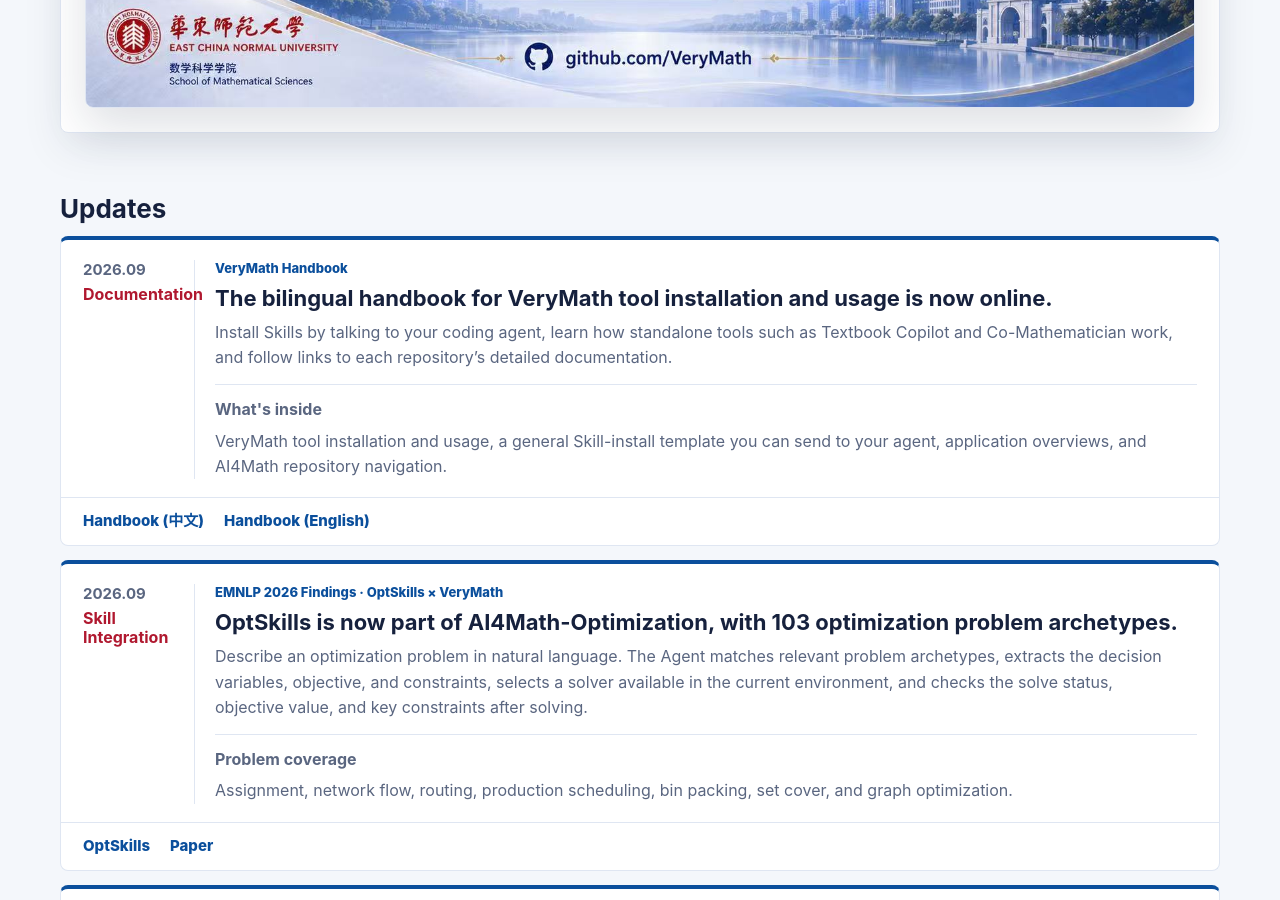
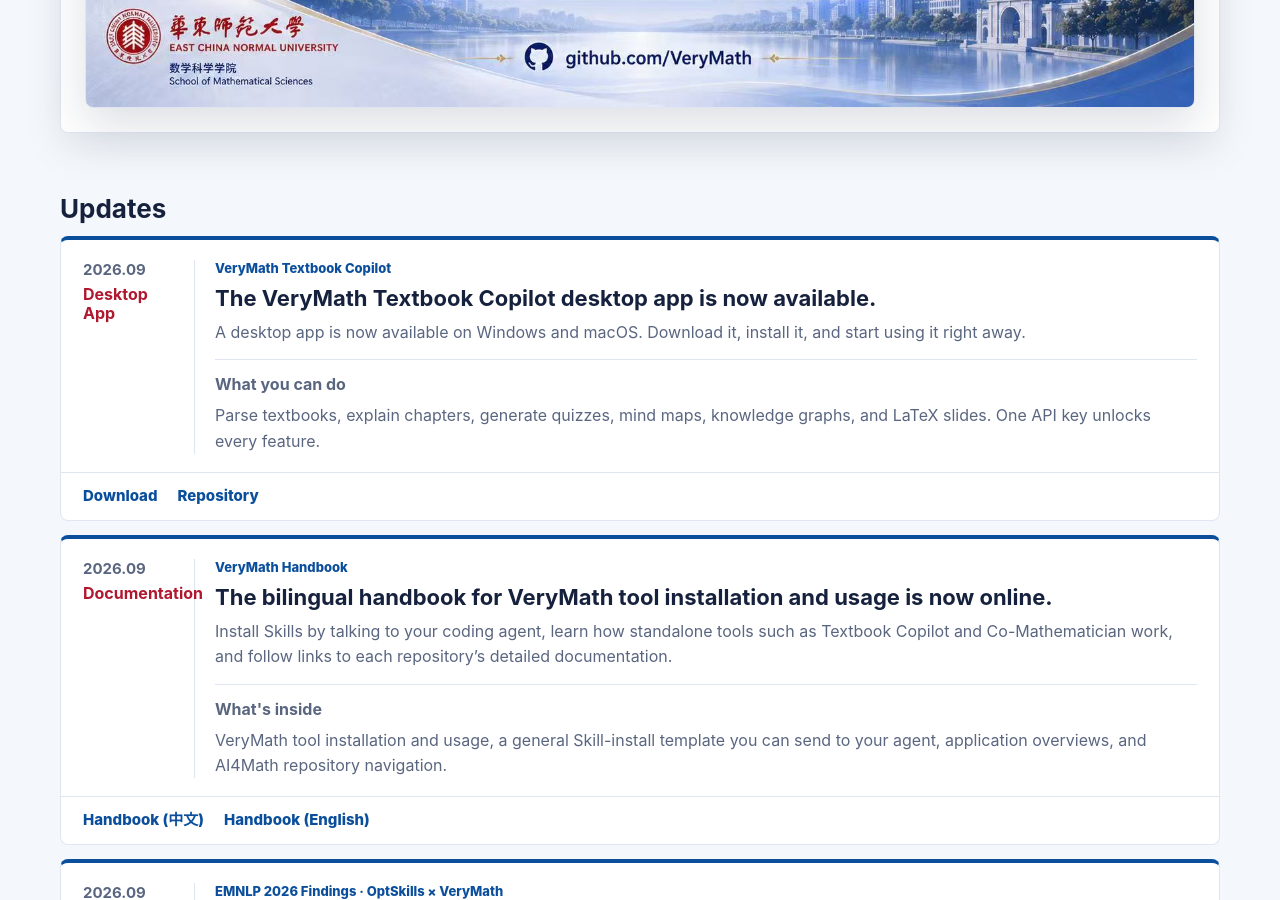
Before and after one commit to VeryMath/verymath.github.io, a Jekyll site: the page built from index.md, in a window 1280 px wide and 900 px high, scrolled down 963 px. Built offline with Jekyll 4.4.1, drawn with Linux system fonts in a browser that asks for light colours.

Commit message:
Announce the Textbook Copilot desktop app on the homepage.
Add a bilingual Updates entry with Windows/macOS download links so visitors can find the installer from the site.

Co-authored-by: Cursor <cursoragent@cursor.com>

```diff
--- a/index.md
+++ b/index.md
@@ -877,6 +877,36 @@ title: VeryMath
 
   <section class="vm-section" aria-labelledby="vm-news-title">
     <h2 id="vm-news-title"><span class="lang-en">Updates</span><span class="lang-zh">动态</span></h2>
+    <div class="vm-announcement">
+      <article class="vm-announcement-main">
+        <div class="vm-announcement-date">
+          <span>2026.09</span>
+          <strong><span class="lang-en">Desktop App</span><span class="lang-zh">桌面应用</span></strong>
+        </div>
+        <div>
+          <p class="vm-announcement-kicker">VeryMath Textbook Copilot</p>
+          <h3 class="vm-announcement-title">
+            <span class="lang-en">The VeryMath Textbook Copilot desktop app is now available.</span>
+            <span class="lang-zh">VeryMath 智慧教材桌面 App 已上线。</span>
+          </h3>
+          <p class="vm-announcement-text">
+            <span class="lang-en">A desktop app is now available on Windows and macOS. Download it, install it, and start using it right away.</span>
+            <span class="lang-zh">现已在 Windows 与 macOS 上推出桌面 App，下载安装，轻松使用。</span>
+          </p>
+          <div class="vm-announcement-scope">
+            <strong><span class="lang-en">What you can do</span><span class="lang-zh">能做什么</span></strong>
+            <span>
+              <span class="lang-en">Parse textbooks, explain chapters, generate quizzes, mind maps, knowledge graphs, and LaTeX slides. One API key unlocks every feature.</span>
+              <span class="lang-zh">教材解析、章节讲解、出题、思维导图、知识图谱和 LaTeX 课件。一个 API Key 即可使用全部功能。</span>
+            </span>
+          </div>
+        </div>
+      </article>
+      <div class="vm-announcement-links">
+        <a href="https://github.com/VeryMath/VeryMath-textbook-copilot/releases"><span class="lang-en">Download</span><span class="lang-zh">下载安装包</span></a>
+        <a href="https://github.com/VeryMath/VeryMath-textbook-copilot"><span class="lang-en">Repository</span><span class="lang-zh">仓库</span></a>
+      </div>
+    </div>
     <div class="vm-announcement">
       <article class="vm-announcement-main">
         <div class="vm-announcement-date">
```
Also changed, not shown: tests/test_updates.py (+14 -4 lines).
